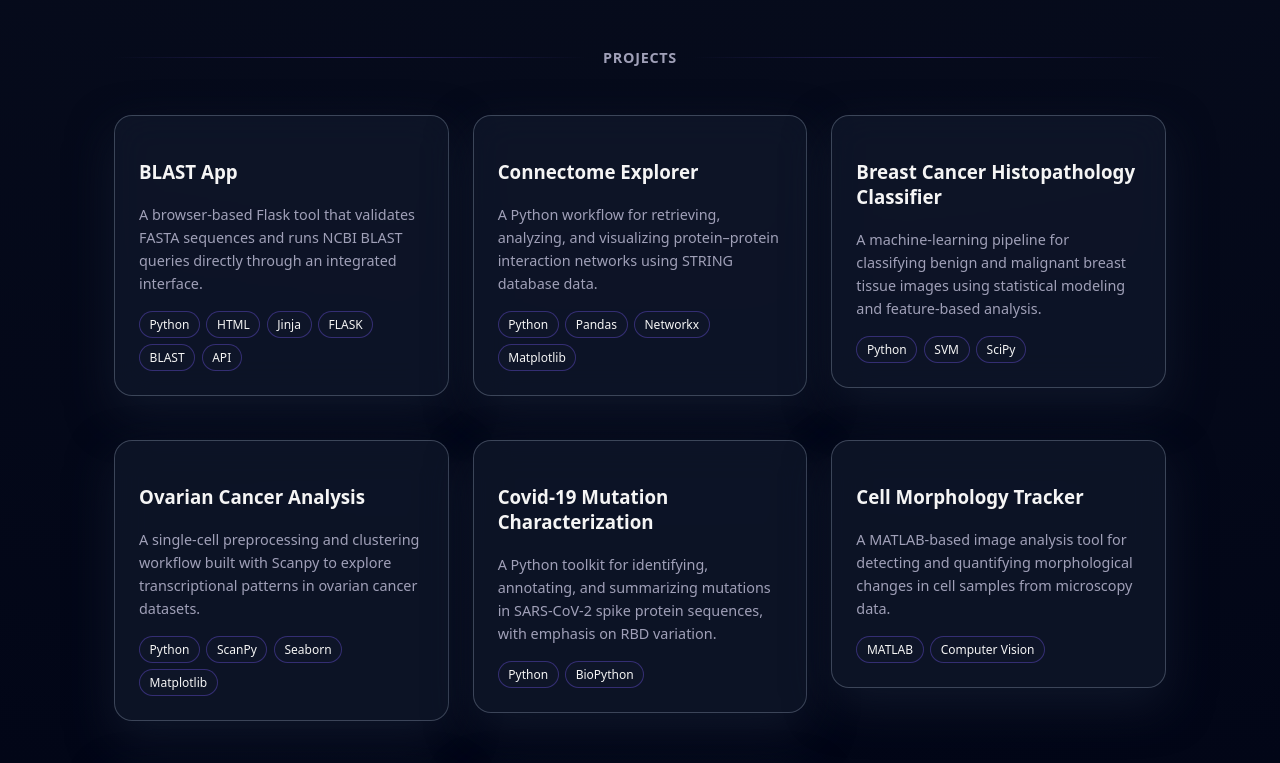
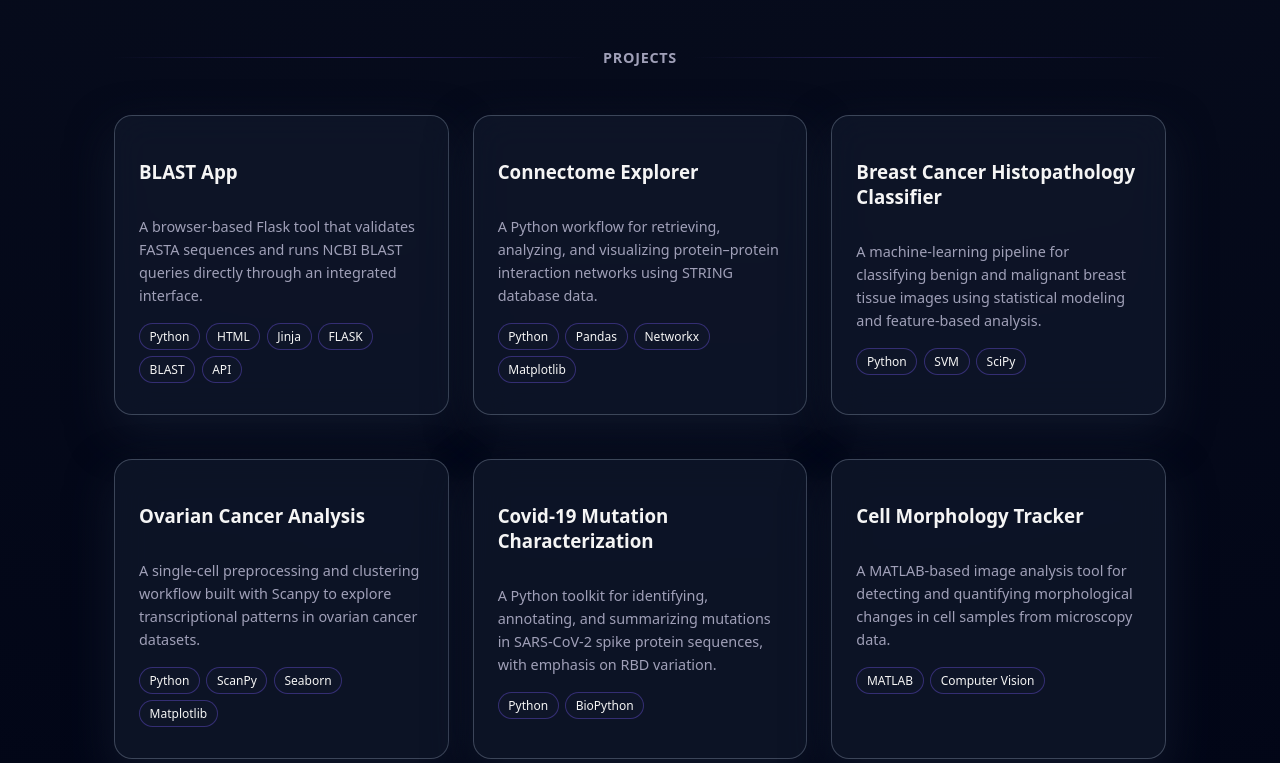
Before and after one commit to albertjseo/personal-portfolio, a React (Create React App) app: page / in a window 1280 px wide. Shown: the part 2107-2870 px from the top of the page. Built offline with nearby package versions, Linux system fonts and the light colour scheme.

Commit message:
Updating global.css for project cards.

```diff
--- a/src/styles/global.css
+++ b/src/styles/global.css
@@ -366,6 +366,13 @@
   gap: 1.5rem;
 }
 
+.projects-grid .glass-card {
+  min-height: 300px;
+  display: flex;
+  flex-direction: column;
+  justify-content: flex-start;
+}
+
 .project-text {
   color: var(--text-muted);
   font-size: 0.9rem;
```
